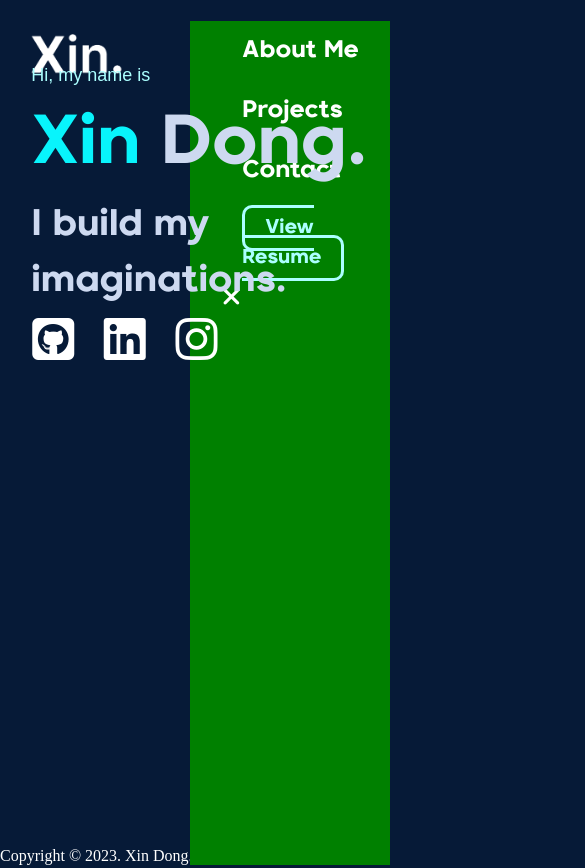
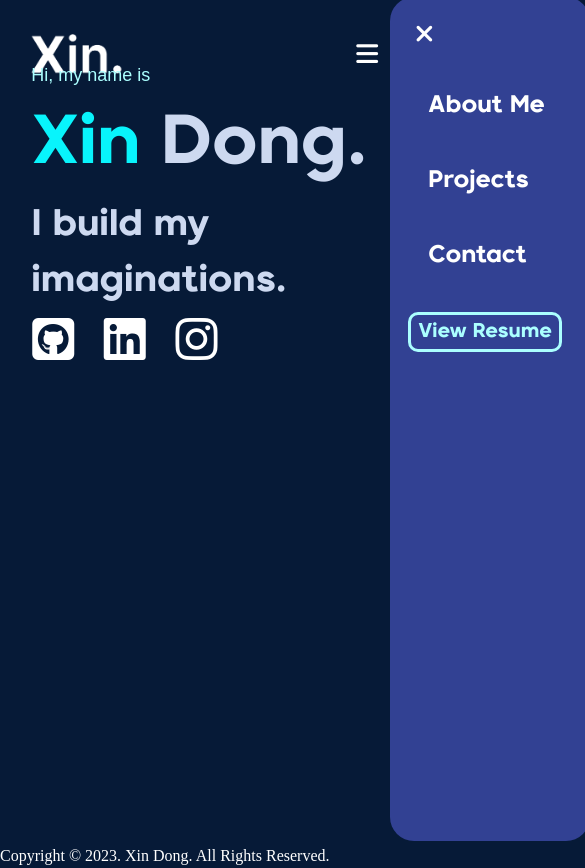
Before and after one commit to TheDXport/XinWeb, a website: page index.html in a window 390 px wide. Shown: the top 868 px of the page, 585 px wide, since content can reach past the window. Drawn offline with nearby package versions, Linux system fonts and the light colour scheme; files whose address does not match are found by name; a web font is replaced by a local one.

Commit message:
aligned the tab view for mobile dimensions

```diff
--- a/index.html
+++ b/index.html
@@ -20,14 +20,14 @@
             <div class="container">
                 <nav class = "retroica mt-2 unselectable">
                     <img src="./src/pages/images/xinlogo.png" class = "logo unselectable" draggable="false">
-                    <ul class = "mt-3 " style="cursor: pointer;">
+                    <ul class = "mt-3 " style="cursor: pointer;" id="sidemenu">
                         <li class="navbarselect"><a href ="aboutme.html" class="underline link-underline-opacity-1 link-underline-opacity-1-hover" draggable="false"> About Me </a></li>
                         <li class="navbarselect"><a href ="projects.html" class="underline link-underline-opacity-1 link-underline-opacity-1-hover" draggable="false"> Projects </a></li>
                         <li class="navbarselect"><a href ="contact.html" class="underline link-underline-opacity-1 link-underline-opacity-1-hover" draggable="false"> Contact </a></li>
-                        <li class="navbarselect"><a href ="" draggable="false" style="border: 3px solid #abffff; border-radius:10px; background-color: transparent; color:#abffff; padding: 10px 20px; font-size: 20px;"> View Resume </a></li>
-                        <i class="fas fa-times"></i>
+                        <li class="navbarselect" ><a href ="" id="resume" draggable="false"> View Resume </a></li>
+                        <i class="fas fa-times" onclick="closemenu() "></i>
                     </ul>
-                    <i class="fas fa-bars"></i>
+                    <i class="fas fa-bars" onclick="openmenu()"></i>
 
                 </nav>
             </div> <!-- div with container class, line 20-->
@@ -57,7 +57,17 @@
 
 
         <script src="https://cdn.jsdelivr.net/npm/bootstrap@5.3.0/dist/js/bootstrap.bundle.min.js" integrity="sha384-geWF76RCwLtnZ8qwWowPQNguL3RmwHVBC9FhGdlKrxdiJJigb/j/68SIy3Te4Bkz" crossorigin="anonymous"></script>
+        <script>
+            var sidemenu = document.getElementById("sidemenu");
 
+            function openmenu() {
+                sidemenu.style.right = "-20px";
+            }
+
+            function closemenu() {
+                sidemenu.style.right = "-200px";
+            }
+        </script>
     </body>
 
     <footer class="timesnewroman text-white ">
--- a/src/pages/styles.css
+++ b/src/pages/styles.css
@@ -48,7 +48,7 @@
 }
 
 #header {
-    width: 100%;
+
     height: 100vh;
 
 }
@@ -182,6 +182,15 @@ nav ul li a:hover::after {
 
 }
 
+nav ul #resume {
+    border: 3px solid #abffff;
+    border-radius:10px;
+    background-color: transparent;
+    color:#abffff;
+    padding: 10px 20px;
+    font-size: 20px;
+}
+
 #socialmedia {
     width:100%;
     padding-top:7%;
@@ -202,6 +211,9 @@ nav .fas {
 
 @media only screen and (max-width: 425px) {
 
+    html, body {
+        overflow-x: hidden;
+      }
 
     .logo {
         width: 30%;
@@ -209,7 +221,7 @@ nav .fas {
     }
 
     .container {
-        width:100%;
+        width:auto;
     }
 
    .header-text {
@@ -244,14 +256,43 @@ nav .fas {
     display: block;
     color:white;
     font-size: 25px;
+
 }
    nav ul {
-    background: green;
+    background: #324193;
     position: fixed;
-    top: 5px;;
-    right:0;
+    top: -19px;
+    right: -200px;
+
     width:200px;
     height: 100vh;
+    z-index: 2;
+    border-radius:1.5rem;
+    padding-top:55px;
+    transition: right 0.5s;
    }
 
+   nav ul li {
+    display:block;
+    margin:30px 6px;
+    /* top right bottom left */
+    font-size: 30px;
+   }
+
+   nav ul .fas {
+    position: absolute;
+    top: 25px;
+    left: 25px;
+    cursor:pointer;
+   }
+
+   nav ul #resume {
+    border: 3px solid #abffff;
+    border-radius:10px;
+    background-color: transparent;
+    color:#abffff;
+    padding: 7px;
+    right:20px;
+    font-size: 20px;
 }
+}
```
